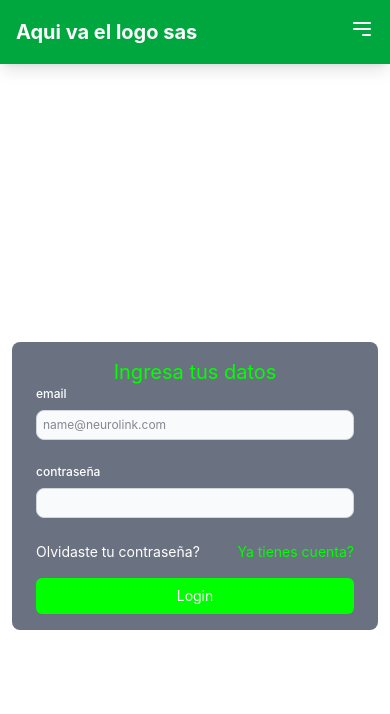
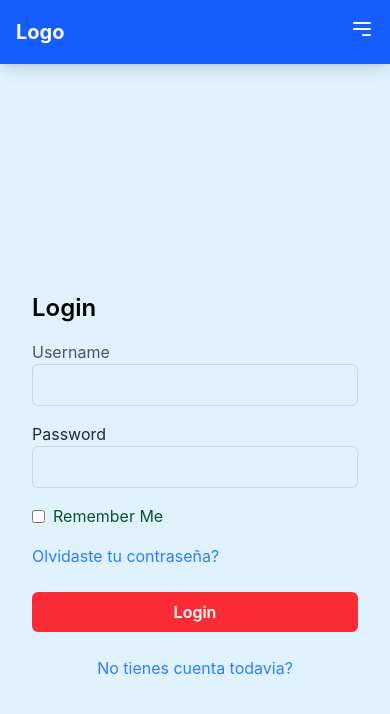
Before and after one commit to NeriG03/econetfront, an Angular app: page /login in a window 390 px wide. Shown: the top 714 px of the page. Built offline with nearby package versions, Linux system fonts and the light colour scheme.

Commit message:
numero 1

```diff
--- a/src/app/app.component.ts
+++ b/src/app/app.component.ts
@@ -1,11 +1,12 @@
 import { Component } from '@angular/core';
 import { RouterOutlet } from '@angular/router';
-import { NavbarComponent } from './componentes/navbar/navbar.component';
+import { NavbarComponent } from './component/navbar/navbar.component';
+
 
 @Component({
   selector: 'app-root',
   imports: [RouterOutlet, NavbarComponent],
-  templateUrl: './app.component.html',
+  templateUrl: './app.component.html'
 
 })
 export class AppComponent {
--- /dev/null
+++ b/src/app/component/navbar/navbar.component.html
@@ -0,0 +1,27 @@
+<nav class="sticky top-0 z-50 bg-blue-600 text-white shadow-lg">
+    <div class="max-w-7xl mx-auto px-4 sm:px-6 lg:px-8">
+      <div class="flex items-center justify-between h-16">
+        <!-- Logo -->
+        <div class="flex-shrink-0">
+          <a href="#" class="text-xl font-bold">Logo</a>
+        </div>
+        <!-- Navigation Links -->
+        <div class="hidden md:flex space-x-4">
+            @for(item of listaMenu; track $index ){
+          <a href="{{item.url}}" routerLinkActiva="border" class="hover:bg-blue-500 px-3 py-2 rounded-md">{{item.title}}</a>}
+
+        </div>
+        <!-- Mobile Menu Button -->
+        <div class="md:hidden">
+          <button class="text-white focus:outline-none">
+            <svg class="w-6 h-6" fill="none" stroke="currentColor" stroke-width="2" viewBox="0 0 24 24" xmlns="http://www.w3.org/2000/svg">
+              <path stroke-linecap="round" stroke-linejoin="round" d="M4 6h16M4 12h16m-7 6h7"></path>
+            </svg>
+          </button>
+        </div>
+      </div>
+    </div>
+  </nav>
+
+
+  <router-outlet></router-outlet>
--- a/src/app/componentes/navbar/navbar.component.html
+++ /dev/null
@@ -1,27 +0,0 @@
-<nav class="sticky top-0 z-50 bg-green-600 text-white shadow-lg">
-  <div class="max-w-7xl mx-auto px-4 sm:px-6 lg:px-8">
-    <div class="flex items-center justify-between h-16">
-      <!-- Logo -->
-      <div class="flex-shrink-0">
-        <a href="#" class="text-xl font-bold">Aqui va el logo sas</a>
-      </div>
-      <!-- Navigation Links -->
-      <div class="hidden md:flex space-x-4">
-          @for(item of listaMenu; track $index ){
-        <a href="{{item.url}}" routerLinkActiva="border" class="hover:bg-green-500 px-3 py-2 rounded-md">{{item.title}}</a>}
-
-      </div>
-      <!-- Mobile Menu Button -->
-      <div class="md:hidden">
-        <button class="text-white focus:outline-none">
-          <svg class="w-6 h-6" fill="none" stroke="currentColor" stroke-width="2" viewBox="0 0 24 24" xmlns="http://www.w3.org/2000/svg">
-            <path stroke-linecap="round" stroke-linejoin="round" d="M4 6h16M4 12h16m-7 6h7"></path>
-          </svg>
-        </button>
-      </div>
-    </div>
-  </div>
-</nav>
-
-
-<router-outlet></router-outlet>
--- a/src/app/pages/login/login.component.html
+++ b/src/app/pages/login/login.component.html
@@ -1,43 +1,40 @@
 <!-- component -->
-<body class = "body bg-white dark:bg-[#0F172A]">
-    <div class = "bg-black before:animate-pulse before:bg-gradient-to-b before:from-gray-900 overflow-hidden before:via-[#00FF00] before:to-gray-900 before:absolute ">
-        <div id="myDIV" >
-            <div class = "w-[100vw] h-[100vh] px-3 sm:px-5 flex items-center justify-center absolute">
-                <div class = "w-full sm:w-1/2 lg:2/3 px-6 bg-gray-500 bg-opacity-20 bg-clip-padding backdrop-filter backdrop-blur-sm text-white z-50 py-4  rounded-lg">
-                    <div class = "w-full flex justify-center text-[#00FF00] text-xl mb:2 md:mb-5">
-                        Ingresa tus datos
+<!-- component -->
+<div class="bg-sky-100 flex justify-center items-center h-screen">
+    <!-- Left: Image -->
+<div class="w-1/2 h-screen hidden lg:block">
+  <img src="https://img.freepik.com/fotos-premium/imagen-fondo_910766-187.jpg?w=826" alt="Placeholder Image" class="object-cover w-full h-full">
 </div>
-                    <div class="mb-6">
-                        <label for="email" class="block mb-2 text-xs font-medium text-white">email</label>
-                        <input type="email" id="email" class="bg-gray-50 border border-gray-300 text-gray-900 text-xs rounded-lg focus:ring-blue-500 focus:border-blue-500 block w-full p-1.5 md:p-2.5 dark:bg-gray-700 dark:border-gray-600 dark:placeholder-gray-400 dark:text-white dark:focus:ring-blue-500 dark:focus:border-blue-500" placeholder="name@neurolink.com" required>
+<!-- Right: Login Form -->
+<div class= "lg:p-36 md:p-52 sm:20 p-8 w-full lg:w-1/2">
+  <h1 class="text-2xl font-semibold mb-4">Login</h1>
+  <form action="#" method="POST">
+    <!-- Username Input -->
+    <div class="mb-4" >
+      <label for="username" class="block text-gray-600">Username</label>
+      <input type="text" id="username" name="username" class="w-full border border-gray-300 rounded-md py-2 px-3 focus:outline-none focus:border-blue-500" autocomplete="off">
     </div>
-                    <div class="mb-6">
-                        <label for="password" class="block mb-2 text-xs font-medium text-white">contraseña</label>
-                        <input type="password" id="password" class="bg-gray-50 border border-gray-300 text-gray-900 text-xs rounded-lg focus:ring-blue-500 focus:border-blue-500 block w-full p-1.5 md:p-2.5 dark:bg-gray-700 dark:border-gray-600 dark:placeholder-gray-400 dark:text-white dark:focus:ring-blue-500 dark:focus:border-blue-500" required>
+    <!-- Password Input -->
+    <div class="mb-4">
+      <label for="password" class="block text-gray-800">Password</label>
+      <input type="password" id="password" name="password" class="w-full border border-gray-300 rounded-md py-2 px-3 focus:outline-none focus:border-blue-500" autocomplete="off">
     </div>
-                    <div class = "flex flex-row justify-between">
-                        <div class = "text-white text-sm md:text-md ">Olvidaste tu contraseña?</div>
-                        <div class = "text-[#00FF00] text-sm md:text-md" routerLink="register">Ya tienes cuenta?</div>
+    <!-- Remember Me Checkbox -->
+    <div class="mb-4 flex items-center">
+      <input type="checkbox" id="remember" name="remember" class="text-red-500">
+      <label for="remember" class="text-green-900 ml-2">Remember Me</label>
     </div>
-                    <div class = "mt-4 md:mt-10 w-full flex justify-center text-sm md:text-xl bg-[#00FF00] py-2 rounded-md">
-                        Login
+    <!-- Forgot Password Link -->
+    <div class="mb-6 text-blue-500">
+      <a href="#" class="hover:underline">Olvidaste tu contraseña?</a>
+    </div>
+    <!-- Login Button -->
+    <button type="submit" class="bg-red-500 hover:bg-green-600 text-white font-semibold rounded-md py-2 px-4 w-full">Login</button>
+  </form>
+  <!-- Sign up  Link -->
+  <div class="mt-6 text-blue-500 text-center">
+    <a routerLink="/register" class="hover:underline">No tienes cuenta todavia?</a>
   </div>
 
 </div>
 </div>
-        </div>
-    </div>
-</body>
-
-
-    <script>
-        const para = document.createElement("div");
-        para.className = 'flex flex-wrap gap-0.5 h-screen items-center justify-center  relative';
-            let el = '<div class = "  transition-colors duration-[1.5s] hover:duration-[0s] border-[#00FF00] h-[calc(5vw-2px)] w-[calc(5vw-2px)] md:h-[calc(4vw-2px)] md:w-[calc(4vw-2px)] lg:h-[calc(3vw-4px)] lg:w-[calc(3vw-4px)] bg-gray-900 hover:bg-[#00FF00]"></div>'
-            for (var k = 1; k<=1000; k++){
-                el+= '<div class = " transition-colors duration-[1.5s] hover:duration-[0s] border-[#00FF00] h-[calc(5vw-2px)] w-[calc(5vw-2px)] md:h-[calc(4vw-2px)] md:w-[calc(4vw-2px)] lg:h-[calc(3vw-4px)] lg:w-[calc(3vw-4px)] bg-gray-900 hover:bg-[#00FF00]"></div>';
-            };
-
-            para.innerHTML = el;
-        document.getElementById("myDIV").appendChild(para);
-    </script>
--- a/src/app/pages/login/login.component.ts
+++ b/src/app/pages/login/login.component.ts
@@ -1,5 +1,5 @@
 import { Component } from '@angular/core';
-import { RouterLink } from '@angular/router';
+import { RouterLink, RouterOutlet } from '@angular/router';
 
 @Component({
   selector: 'app-login',
--- a/src/app/pages/register/register.component.html
+++ b/src/app/pages/register/register.component.html
@@ -1 +1,45 @@
-<p>register works!</p>
+<!-- component -->
+<!-- component -->
+<div class="bg-sky-100 flex justify-center items-center h-screen">
+    <!-- Left: Image -->
+<div class="w-1/2 h-screen hidden lg:block">
+  <img src="https://img.freepik.com/fotos-premium/imagen-fondo_910766-187.jpg?w=826" alt="Placeholder Image" class="object-cover w-full h-full">
+</div>
+<!-- Right: Login Form -->
+<div class= "lg:p-36 md:p-52 sm:20 p-8 w-full lg:w-1/2">
+  <h1 class="text-2xl font-semibold mb-4">Register</h1>
+  <form action="#" method="POST">
+
+    <div class="mb-4" >
+        <label for="username" class="block text-gray-600">Email</label>
+        <input type="text" id="username" name="username" class="w-full border border-gray-300 rounded-md py-2 px-3 focus:outline-none focus:border-blue-500" autocomplete="off">
+      </div>
+    <!-- Username Input -->
+    <div class="mb-4" >
+      <label for="username" class="block text-gray-600">Username</label>
+      <input type="text" id="username" name="username" class="w-full border border-gray-300 rounded-md py-2 px-3 focus:outline-none focus:border-blue-500" autocomplete="off">
+    </div>
+    <!-- Password Input -->
+    <div class="mb-4">
+      <label for="password" class="block text-gray-800">Password</label>
+      <input type="password" id="password" name="password" class="w-full border border-gray-300 rounded-md py-2 px-3 focus:outline-none focus:border-blue-500" autocomplete="off">
+    </div>
+    <!-- Remember Me Checkbox -->
+    <div class="mb-4 flex items-center">
+      <input type="checkbox" id="remember" name="remember" class="text-red-500">
+      <label for="remember" class="text-green-900 ml-2">Remember Me</label>
+    </div>
+    <!-- Forgot Password Link -->
+    <div class="mb-6 text-blue-500">
+      <a href="#" class="hover:underline">Forgot Password?</a>
+    </div>
+    <!-- Login Button -->
+    <button type="submit" class="bg-red-500 hover:bg-green-600 text-white font-semibold rounded-md py-2 px-4 w-full">Login</button>
+  </form>
+  <!-- Sign up  Link -->
+  <div class="mt-6 text-blue-500 text-center">
+    <a routerLink="/login" class="hover:underline">Ya tienes cuenta?</a>
+  </div>
+
+</div>
+</div>
--- a/src/app/pages/register/register.component.ts
+++ b/src/app/pages/register/register.component.ts
@@ -1,10 +1,11 @@
 import { Component } from '@angular/core';
+import { RouterLink } from '@angular/router';
 
 @Component({
   selector: 'app-register',
-  imports: [],
+  imports: [RouterLink],
   templateUrl: './register.component.html',
-  styleUrl: './register.component.css'
+  styles: []
 })
 export class RegisterComponent {
 
```
Also changed, not shown: src/app/component/navbar/navbar.component.ts (renamed from src/app/componentes/navbar/navbar.component.ts, +4 -4 lines), src/app/pages/register/register.component.css (deleted), 1 other file (tests, documents, lock files or other folders). Lines whose indentation alone changed are shown as unchanged.
